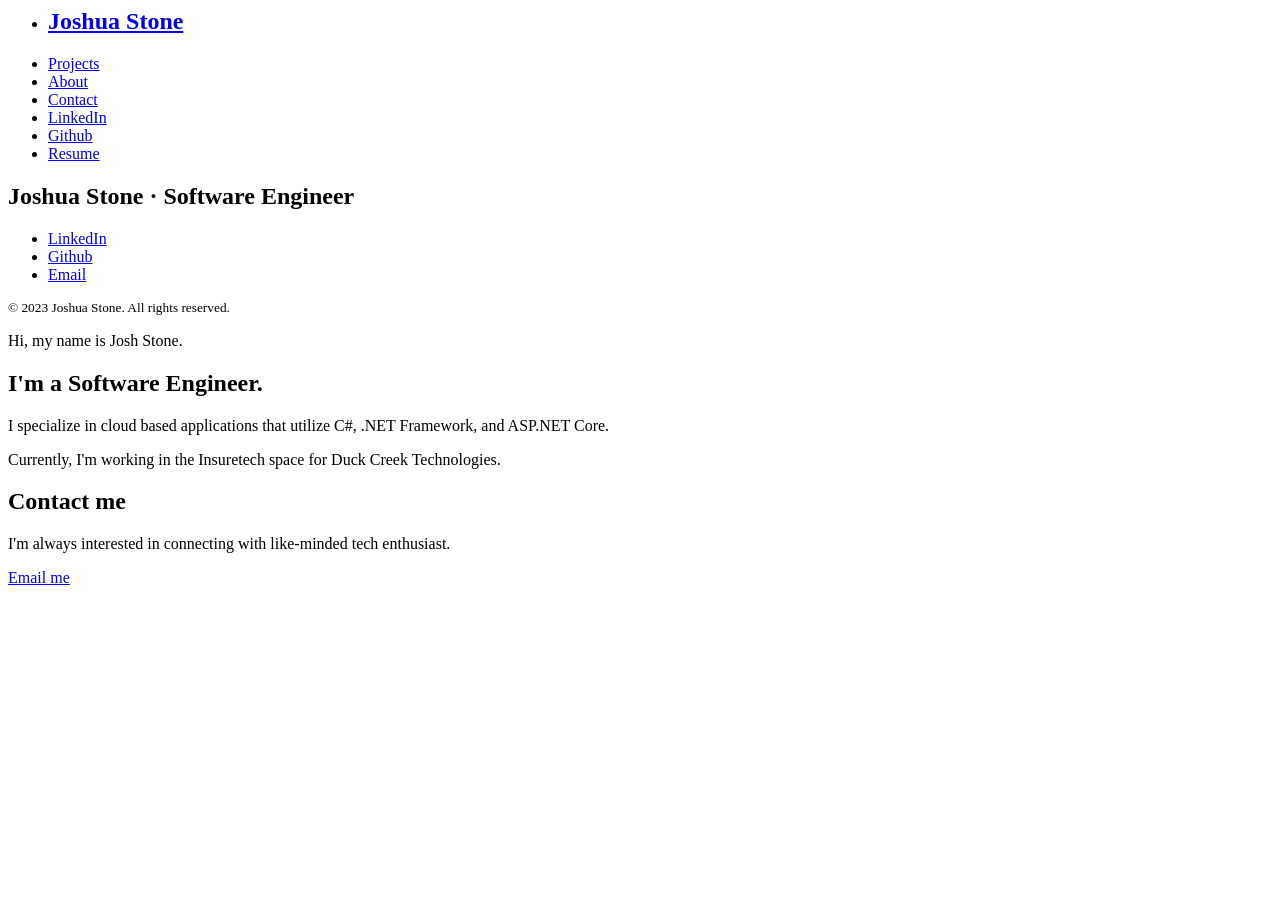
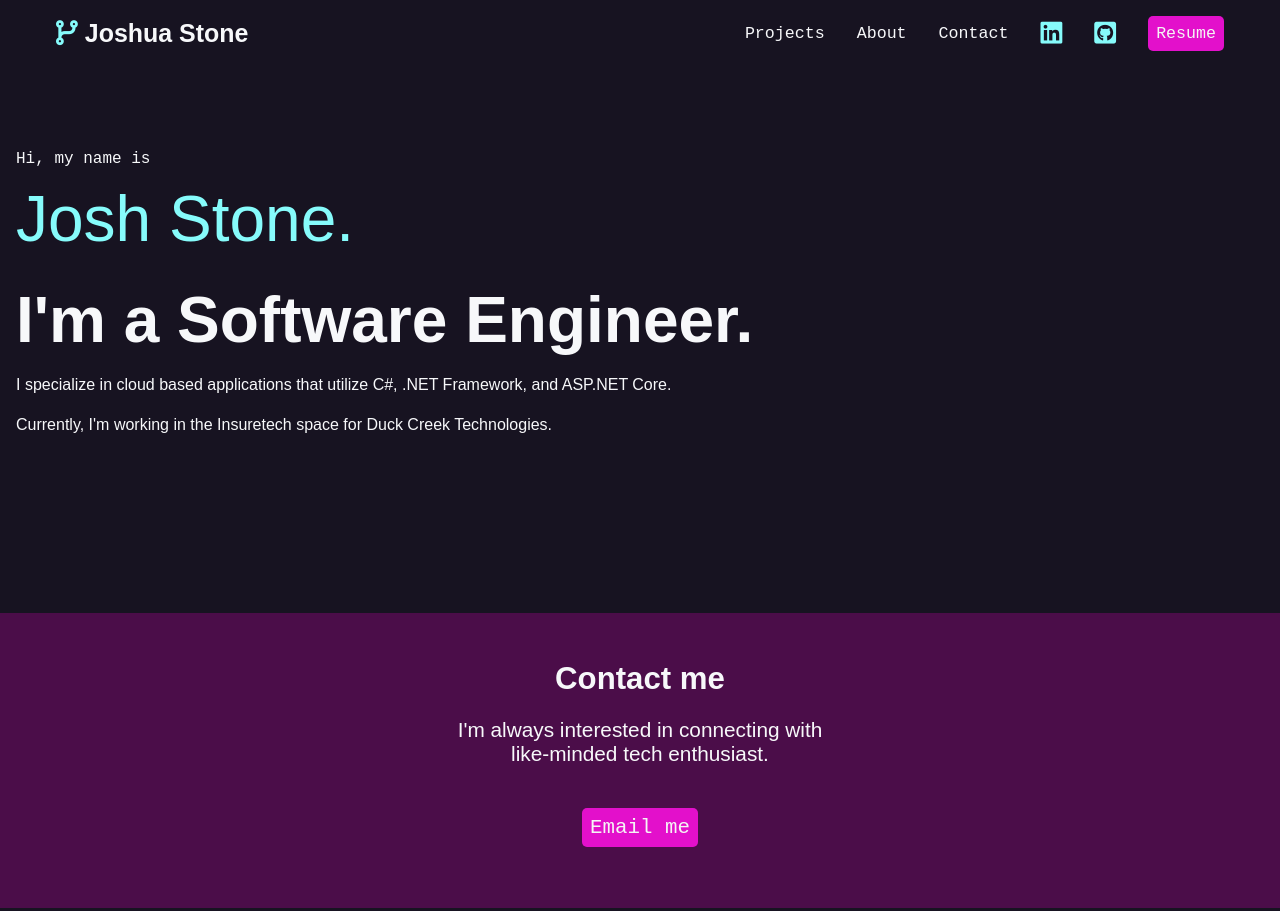
Before and after one commit to JoshLikesToCode/HTMLCSS, a plain HTML site: page index.html in a window 1280 px wide. Shown: the top 911 px of the page. Before the commit the page ends 800 px from the top, so only its background shows below. Drawn offline with Linux system fonts and the light colour scheme.

Commit message:
Adding structure

```diff
--- a/style.css
+++ b/css/style.css
@@ -50,9 +50,15 @@ a:hover {
     color: var(--hotmag);
     text-decoration: none;
 }
+
+/* background color divs */
+.section-plum {
+    background-color: var(--plum);
+}
+
 /* intro styles */
 #intro {
-    padding-bottom: 10rem;
+    padding: 4rem 1rem 10rem 1rem;
 }
 
 #intro p {
@@ -142,9 +148,12 @@ nav [class*="fa-"]:hover {
 }
 
 .button {
+  color: whitesmoke;
   background-color: var(--magenta);
   padding: 0.5rem;
   border-radius: 5px;
+  font-family: var(--mono);
+  text-decoration: none;
 }
 
 .button:hover {
@@ -155,6 +164,7 @@ nav [class*="fa-"]:hover {
 /* footer section */
 footer {
     text-align: center;
+    padding: 4rem 0;
 }
 footer ul {
     list-style-type: none;
--- a/index.html
+++ b/index.html
@@ -1,3 +1,16 @@
+<!DOCTYPE html>
+<html lang="en">
+<head>
+    <meta charset="UTF-8">
+    <meta name="viewport" content="width=device-width, initial-scale=1.0">
+    <title>Joshua Stone's Portfolio Website</title>
+    <link href="css/style.css" rel="stylesheet" />
+    <link href="https://cdnjs.cloudflare.com/ajax/libs/font-awesome/6.4.2/css/all.min.css" rel="stylesheet" />
+    <link rel="preconnect" href="https://fonts.googleapis.com"/>
+    <link rel="preconnect" href="https://fonts.gstatic.com" crossorigin/>
+    <link href="https://fonts.googleapis.com/css2?family=Teko:wght@300&family=Ubuntu+Mono&display=swap" rel="stylesheet"/>
+</head>
+<body>
     <nav>
         <ul>
           <li>
@@ -27,6 +40,23 @@
         </ul>
     </nav>
 
+    <section id="intro">
+        <p class="name">Hi, my name is <span>Josh Stone.</span></p>
+        <h2>I'm a Software Engineer.</h2>
+        <p>I specialize in cloud based applications that utilize C#, .NET Framework, and ASP.NET Core.</p>
+        <p>Currently, I'm working in the Insuretech space for Duck Creek Technologies</a>.</p>
+    </section>
+
+    <div class="section-plum">
+        <section id="contact">
+            <h2>Contact me</h2>
+            <p>
+            I'm always interested in connecting with like-minded tech enthusiast.
+            </p>
+            <p><a class="button" href="mailto:joshlikestocode@gmail.com">Email me</a></p>
+        </section>
+    </div>
+
     <footer>
         <h2>Joshua Stone &middot; Software Engineer</h2>
         <ul>
@@ -52,18 +82,5 @@
         <p><small>&copy; 2023 Joshua Stone. All rights reserved.</small></p>
     </footer>
 
-
-<section id="intro">
-    <p class="name">Hi, my name is <span>Josh Stone.</span></p>
-    <h2>I'm a Software Engineer.</h2>
-    <p>I specialize in cloud based applications that utilize C#, .NET Framework, and ASP.NET Core.</p>
-    <p>Currently, I'm working in the Insuretech space for Duck Creek Technologies</a>.</p>
-</section>
-
-<section id="contact">
-    <h2>Contact me</h2>
-    <p>
-      I'm always interested in connecting with like-minded tech enthusiast.
-    </p>
-    <p><a href="mailto:joshlikestocode@gmail.com">Email me</a></p>
-</section>
+</body>
+</html>
```
Lines whose indentation alone changed are shown as unchanged.
